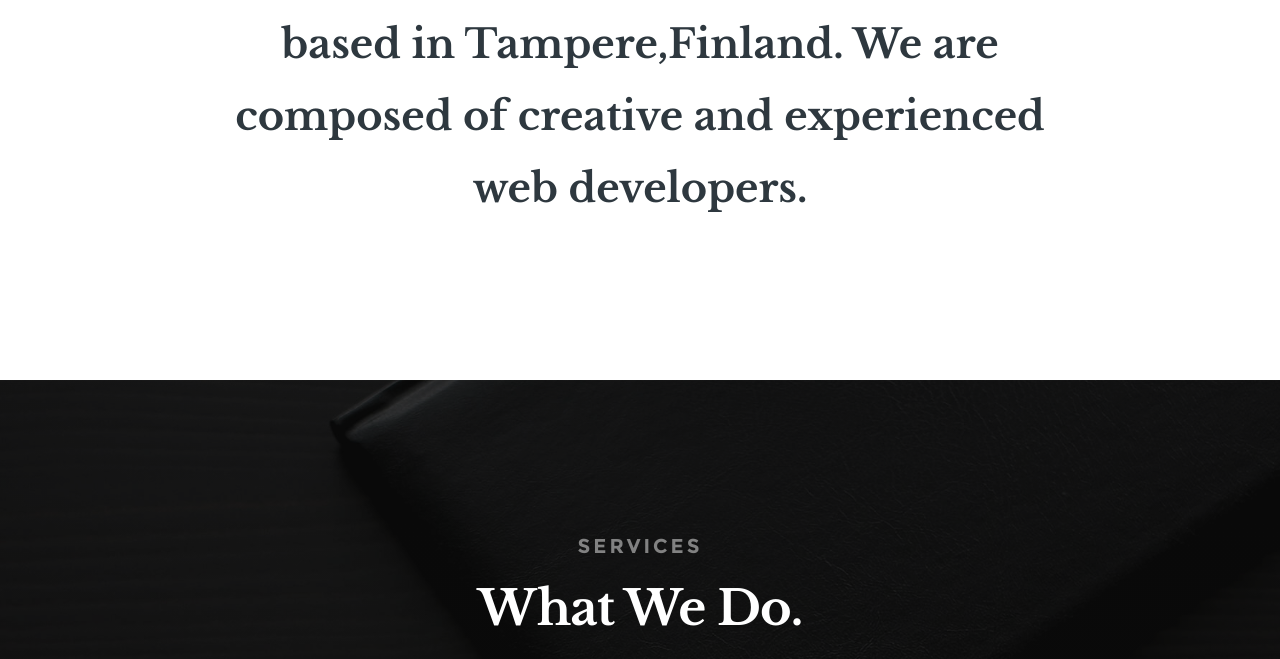
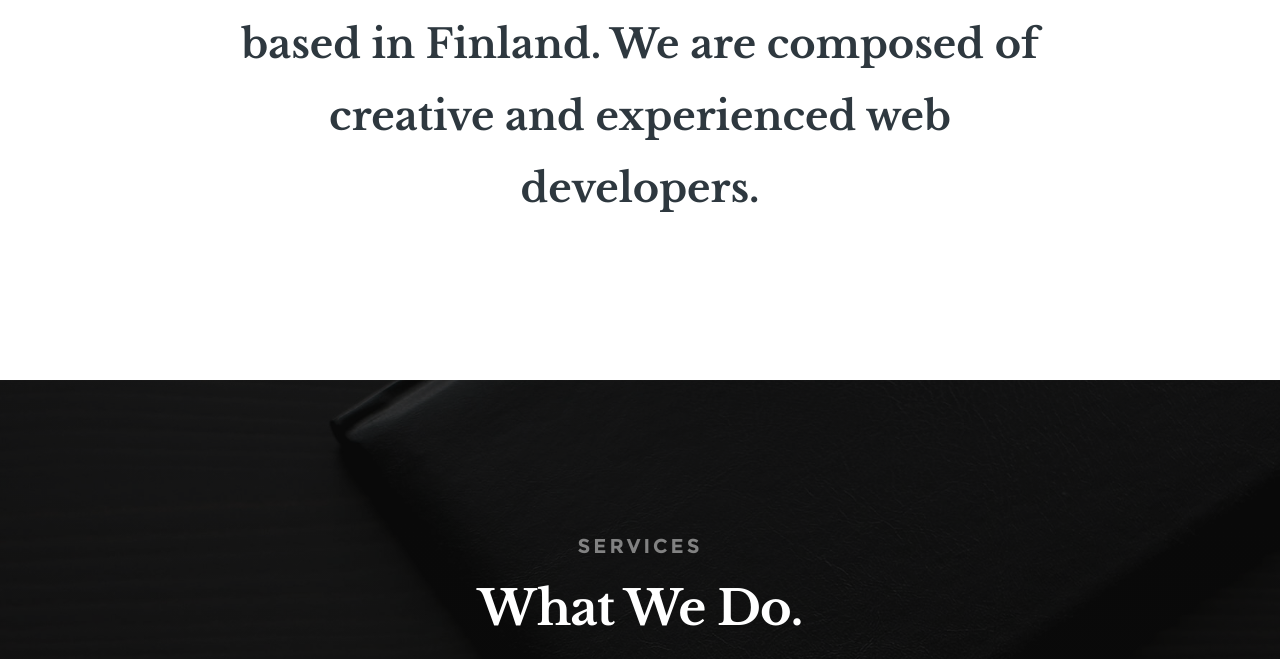
Before and after one commit to magesticmag/magesticmag.github.io, a plain HTML site: page index.html in a window 1280 px wide. Shown: the part 1120-1779 px from the top of the page. Drawn offline with Linux system fonts and the light colour scheme; animation ran at ten frames a second; files whose address does not match are found by name.

Commit message:
Update index.html

```diff
--- a/index.html
+++ b/index.html
@@ -140,7 +140,7 @@
 
 				<div class="intro">
 					<h3 class="animate-this">About Us</h3>
-	   			<p class="lead animate-this"><span>Magestic</span> is a creative digital agency based in Tampere,Finland. We are composed of creative and experienced web developers.</p>
+	   			<p class="lead animate-this"><span>Magestic</span> is a creative digital agency based in Finland. We are composed of creative and experienced web developers.</p>
 				</div>
 
    		</div> <!-- end col-full  -->
```
